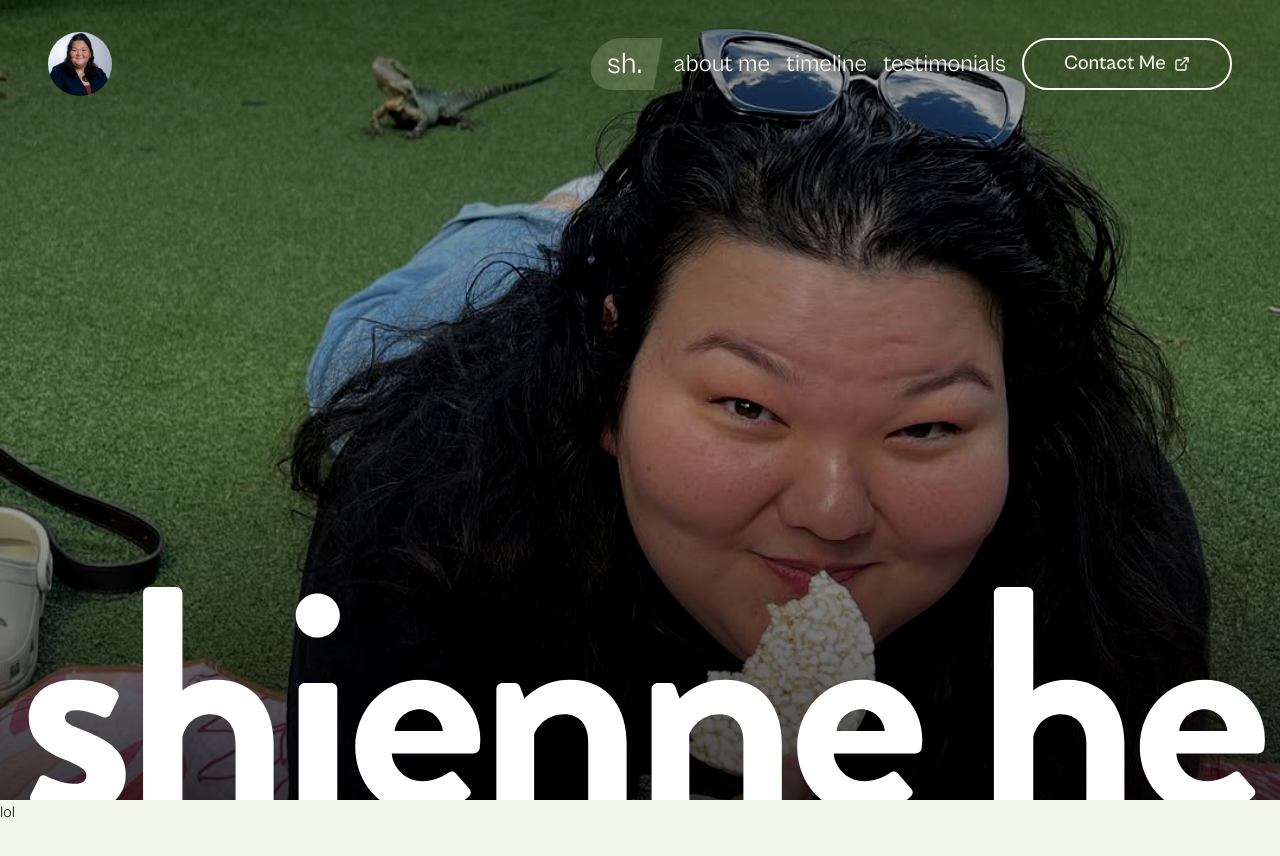
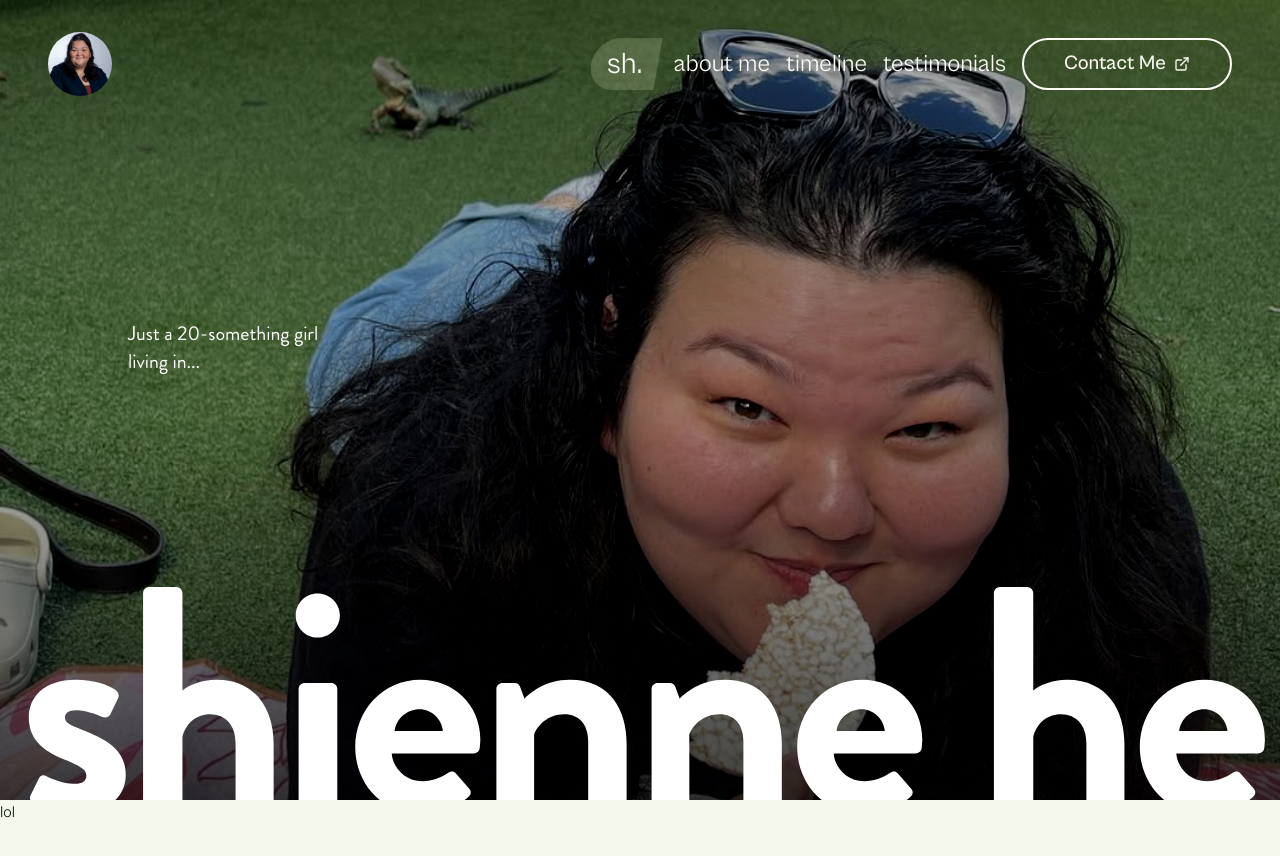
Before and after one commit to freshc0w/shienne-he, a React (Vite) app: page / in a window 1280 px wide. Shown: the top 856 px of the page. Built offline with nearby package versions, Linux system fonts and the light colour scheme.

Commit message:
Implement text

```diff
--- a/src/components/hero/hero-section.tsx
+++ b/src/components/hero/hero-section.tsx
@@ -17,6 +17,13 @@ export const HeroSection = () => {
         selectedImage={selectedImage}
       />
       <CustomCursor isVisible={showCustomCursor} />
+      <div className="absolute top-[40%] left-8 md:left-32 z-20 text-white pointer-events-none">
+        <p className="text-lg md:text-xl font-brandon font-light max-w-[300px]">
+          Just a 20-something girl
+          <br />
+          living in...
+        </p>
+      </div>
       <a
         href="#intro-text"
         className="absolute bottom-0 h-[70%] w-full left-0 z-10 border-none bg-transparent text-inherit no-underline outline-none cursor-none"
```
